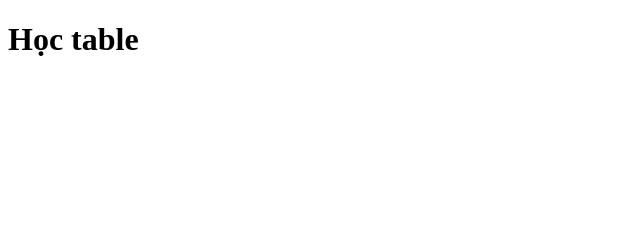
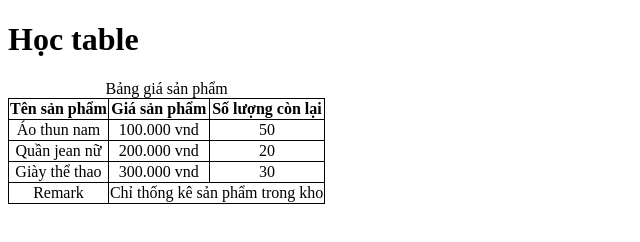
Before and after one commit to dinhphuc95/duan7, a plain HTML site: page index.html in a window 1280 px wide. Shown: the whole page, without its empty margins (0-640 px from the left). Drawn offline with Linux system fonts and the light colour scheme.

Commit message:
update lan 2

```diff
--- a/index.html
+++ b/index.html
@@ -2,10 +2,46 @@
 <html lang="vi">
   <head>
     <meta charset="UTF-8" />
+    <link rel="stylesheet" href="/style.css" />
     <meta name="viewport" content="width=device-width, initial-scale=1.0" />
     <title>Học table</title>
   </head>
   <body>
     <h1>Học table</h1>
+    <table>
+      <caption>
+        Bảng giá sản phẩm
+      </caption>
+      <thead>
+        <tr>
+          <th>Tên sản phẩm</th>
+          <th>Giá sản phẩm</th>
+          <th>Số lượng còn lại</th>
+        </tr>
+      </thead>
+      <tbody>
+        <tr>
+          <td>Áo thun nam</td>
+          <td>100.000 vnd</td>
+          <td>50</td>
+        </tr>
+        <tr>
+          <td>Quần jean nữ</td>
+          <td>200.000 vnd</td>
+          <td>20</td>
+        </tr>
+        <tr>
+          <td>Giày thể thao</td>
+          <td>300.000 vnd</td>
+          <td>30</td>
+        </tr>
+      </tbody>
+      <tfoot>
+        <tr>
+          <td>Remark</td>
+          <td colspan="2">Chỉ thống kê sản phẩm trong kho</td>
+        </tr>
+      </tfoot>
+    </table>
   </body>
 </html>
--- /dev/null
+++ b/style.css
@@ -0,0 +1,9 @@
+table,
+th,
+td {
+  border: 1px solid black;
+  border-collapse: collapse;
+}
+td {
+  text-align: center;
+}
```
